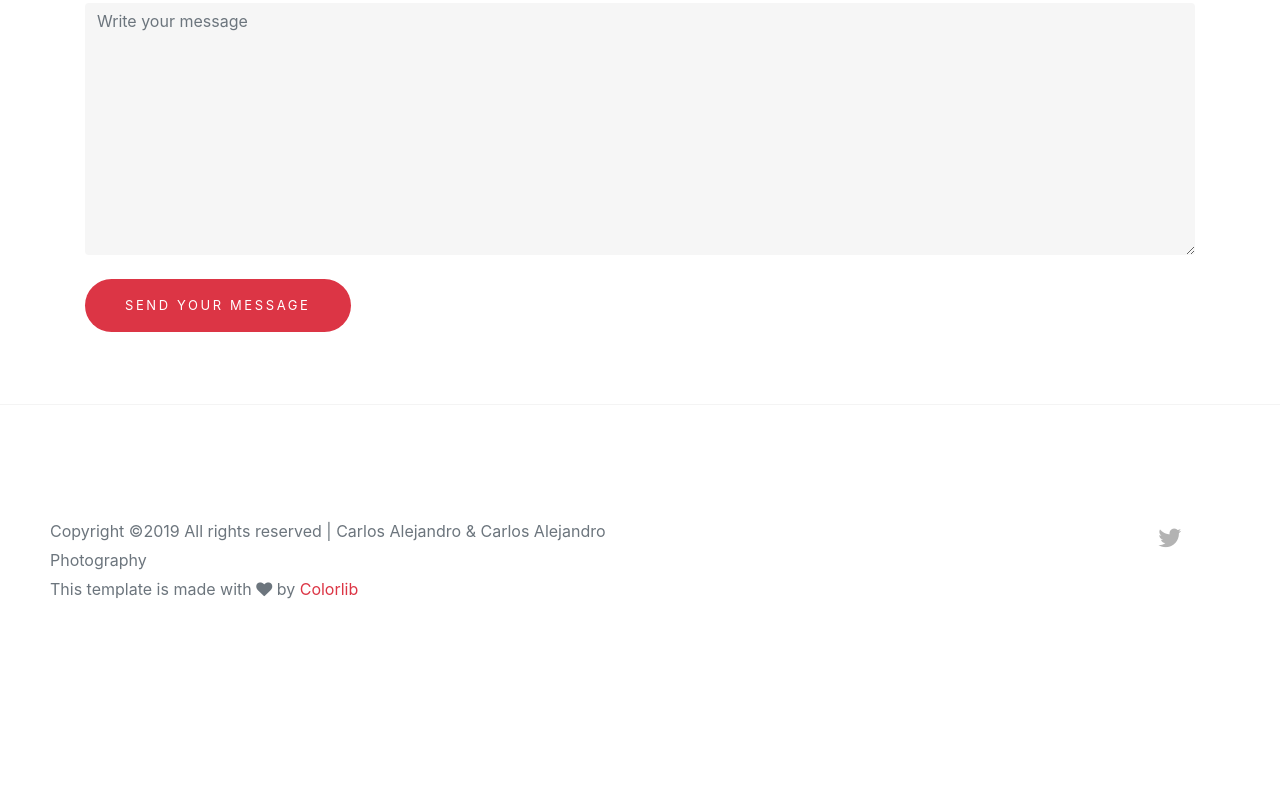
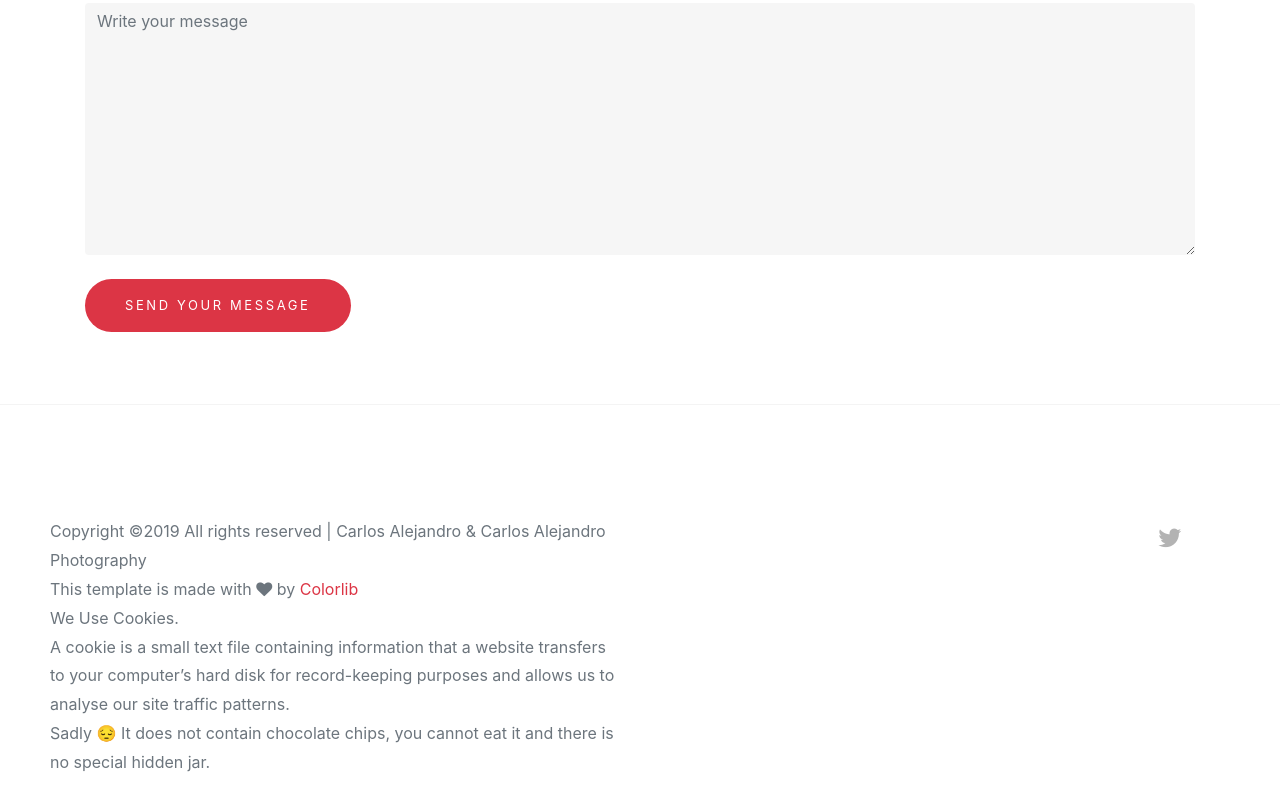
Before and after one commit to camediagrop/portafolio, a plain HTML site: page contact.html in a window 1280 px wide. Shown: the part 813-1622 px from the top of the page. Before the commit the page ends 1529 px from the top, so only its background shows below. Drawn offline with nearby package versions, Linux system fonts and the light colour scheme; a script that the page names is missing; some icons are missing; files whose address does not match are found by name.

Commit message:
Update contact.html

```diff
--- a/contact.html
+++ b/contact.html
@@ -173,8 +173,9 @@ window.cookieconsent.initialise({
           <div class="col-md-6 text-md-left text-center">
             <p>
             <!-- Link back to Colorlib can't be removed. Template is licensed under CC BY 3.0. -->
-            Copyright &copy;<script>document.write(new Date().getFullYear());</script> All rights reserved | Carlos Alejandro & Carlos Alejandro Photography<br> This template is made with <i class="fa fa-heart" aria-hidden="true"></i> by <a href="https://colorlib.com" target="_blank" class="text-primary">Colorlib</a>
-            <!-- Link back to Colorlib can't be removed. Template is licensed under CC BY 3.0. -->
+             Copyright &copy;<script>document.write(new Date().getFullYear());</script> All rights reserved | Carlos Alejandro & Carlos Alejandro Photography<br> This template is made with <i class="fa fa-heart" aria-hidden="true"></i> by <a href="https://colorlib.com" target="_blank" class="text-primary" class="btn btn-info btn-lg cta-open">Colorlib </a><br> We Use Cookies.
+             <br>A cookie is a small text file containing information that a website transfers to your computer’s hard disk for record-keeping purposes and allows us to analyse our site traffic patterns.<Br>Sadly 😔 It does not contain chocolate chips, you cannot eat it and there is no special hidden jar.
+             <!-- Link back to Colorlib can't be removed. Template is licensed under CC BY 3.0. -->
           </p>
           </div>
           <div class="col-md-6 text-md-right text-center footer-social">
```
